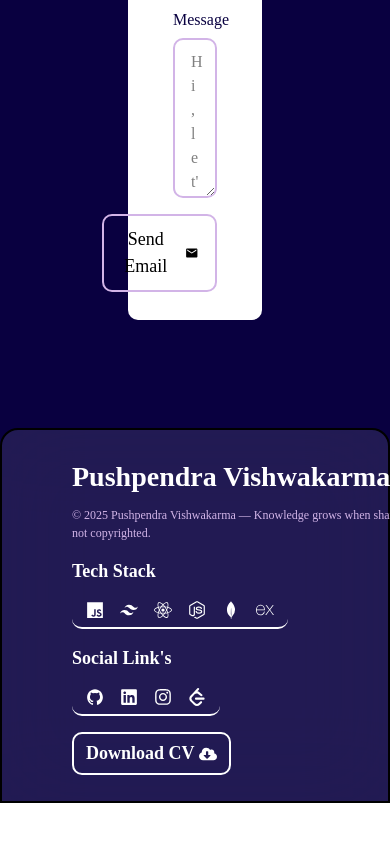
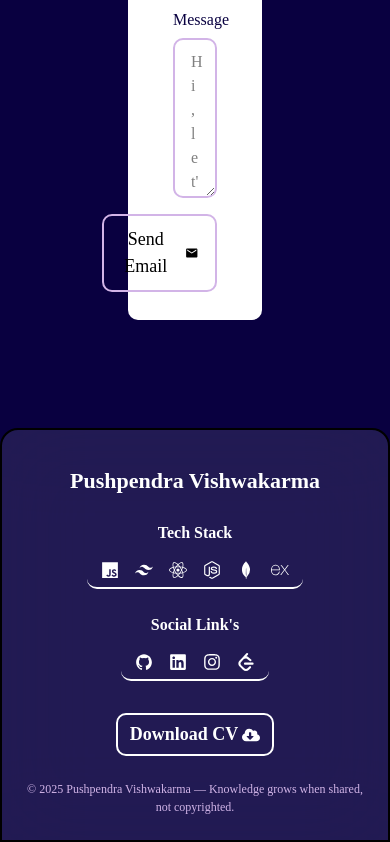
Before and after one commit to Pushpendra081/portfolio, a React (Vite) app: page / in a window 390 px wide. Shown: the part 3874-4716 px from the top of the page. Before the commit the page ends 4677 px from the top, so only its background shows below. Built offline with nearby package versions, Linux system fonts and the light colour scheme; a web font is replaced by a local one.

Commit message:
Added the Footer Responsivness

```diff
--- a/src/components/footer.jsx
+++ b/src/components/footer.jsx
@@ -7,22 +7,18 @@ import { RiTailwindCssFill } from "react-icons/ri";
 
 const Footer = () => {
     return (
-        // bg-[#f1eaea] bg-[#eaeaea] bg-[#e8e8e8]
-        <footer className=" w-full py-[2px] rounded-t-[18px] border-2 bg-[#fff]/10 backdrop-blur-2xl">
-            <div class=" max-w-full my-[24px] mx-[70px] md:mx-[120px] flex-wrap md:flex flex-row justify-between items-center ">
+
+        <footer className=" flex justify-center rounded-t-[18px] border-2 bg-[#fff]/10 backdrop-blur-2xl">
+            <div class=" my-[24px]  grid grid-cols-1 md:grid-cols-4 gap-2 justify-center ">
                 {/* name footer */}
-                <div className=" flex flex-row">
-                    <span class="flex flex-col gap-[8px]">
-                        <h1 class="text-[28px] text-[#fff] font-semibold cursor-default">Pushpendra Vishwakarma </h1>
-
-                        <p className="text-[#d2b4e7] text-[12px] md:text-[14px] w-[350px]">© 2025 Pushpendra Vishwakarma — Knowledge grows when shared, not copyrighted.</p>
-                    </span>
+                <div className=" mt-[10px]">
+                    <h1 class="text-[22px] md:text-[26px] text-[#fff] font-semibold cursor-default  text-center md:text-left">Pushpendra Vishwakarma</h1>
                 </div>
 
                 {/* Tech Stack */}
-                <div className="mt-4 flex flex-row ">
+                <div className="mt-4 flex flex-row justify-center ">
                     <span class="flex flex-col gap-[8px]">
-                        <h1 class="text-[18px] text-[#fff] font-bold cursor-default">Tech Stack
+                        <h1 class="text-[16px] md:text-[18px] text-[#fff] font-bold cursor-default text-center md:text-left">Tech Stack
                         </h1>
                         <span title="Tech Stack" class="flex flex-row gap-[16px] px-[14px] py-[8px] rounded-[10px] border-b-[2px] border-solid border-[#fff]  text-[#fff] font-semibold tracking-normal transition-colors duration-400 ">
                             {/* Java Script */}
@@ -54,9 +50,9 @@ const Footer = () => {
                 </div>
 
                 {/* Social Link's */}
-                <div className="mt-4 flex flex-row text-[#fff]">
+                <div className="mt-4 flex flex-row justify-center text-[#fff]">
                     <span class="flex flex-col gap-[8px]">
-                        <h1 class="text-[18px] text-[#fff] font-bold cursor-default">Social Link's
+                        <h1 class="text-[16px] md:text-[18px] text-[#fff] font-bold cursor-default text-center md:text-left">Social Link's
                         </h1>
                         <span title="Social Link's" class="flex flex-row gap-[16px] px-[14px] py-[8px] rounded-[10px] border-b-[2px] border-solid border-[#fff]  text-[#fff] font-semibold tracking-normal transition-colors duration-400 ">
                             {/* Github */}
@@ -80,7 +76,7 @@ const Footer = () => {
                 </div>
 
                 {/* Download CV */}
-                <div className="mt-4 flex flex-row text-[#fff]">
+                <div className="mt-6 md:mt-4 flex flex-row justify-center text-[#fff]">
                     <span class="flex flex-col gap-[8px]">
                         <a title="Download CV" href="src\assets\Pushpendra Vishwakarma CV.pdf" download class=" px-[12px] py-[6px] rounded-[10px] border-[2px] border-solid border-[#fff]  text-[#fff] text-[18px] font-semibold tracking-normal hover:border-[#090040] hover:text-[#090040] hover:bg-[#B13BFF] transition-all duration-200 flex justify-center items-center gap-[4px] ">
                             Download CV
@@ -88,6 +84,12 @@ const Footer = () => {
                         </a>
                     </span>
                 </div>
+
+                {/* copyrighted */}
+                <div className="mt-[16px] md:mt-[-34px] flex flex-row ">
+                    <p className="text-[#d2b4e7] text-[12px] md:text-[14px] w-[350px] text-center md:text-left">© 2025 Pushpendra Vishwakarma — Knowledge grows when shared, not copyrighted.</p>
+                </div>
+
             </div>
         </footer>
     )
```
